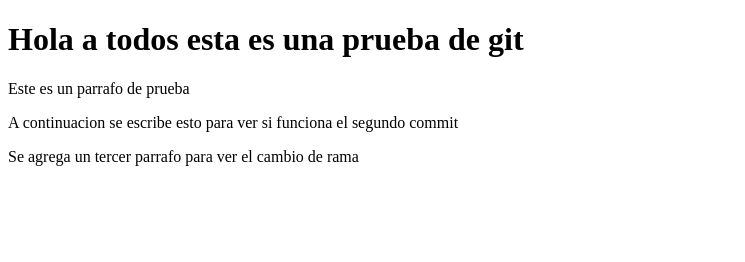
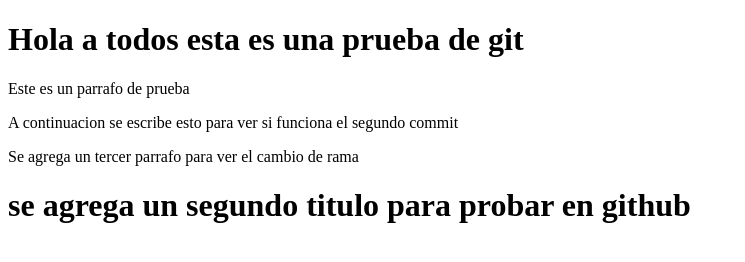
Before and after one commit to Rene2001-cell/index, a plain HTML site: page index.html in a window 1280 px wide. Shown: the whole page, without its empty margins (0-745 px from the left). Drawn offline with Linux system fonts and the light colour scheme.

Commit message:
se agrega un titulo linea12

```diff
--- a/index.html
+++ b/index.html
@@ -9,5 +9,6 @@
 <p>Este es un parrafo de prueba</p>
 <p> A continuacion  se escribe esto para ver si funciona el segundo commit</p>
 <p>Se agrega un tercer parrafo para ver el cambio de rama</p>
+<h1>se agrega un segundo titulo para probar en github</h1>
 </body>
 </html>
```
